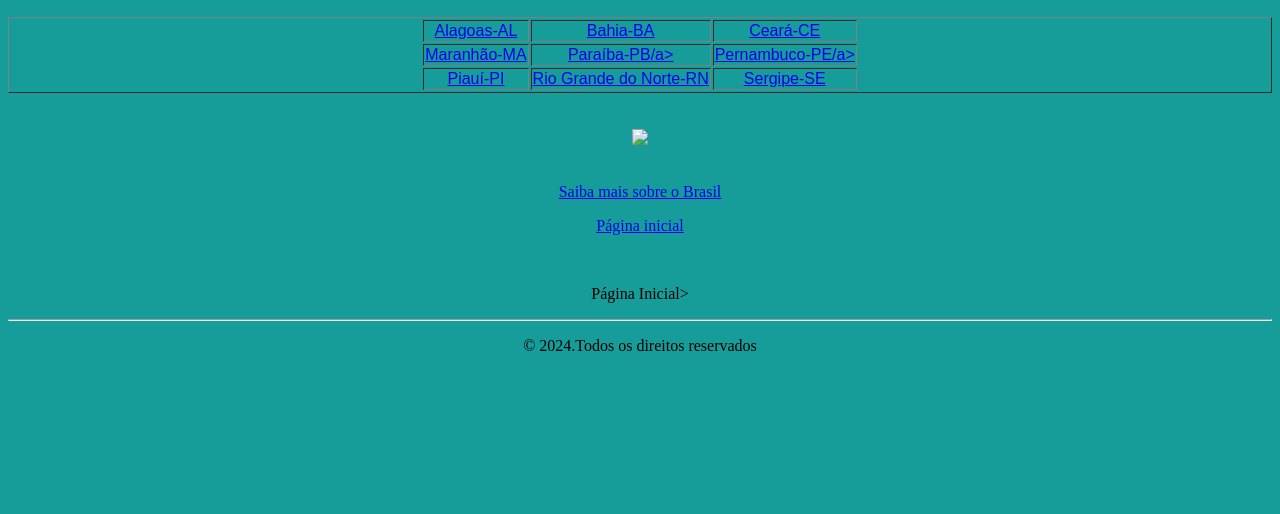
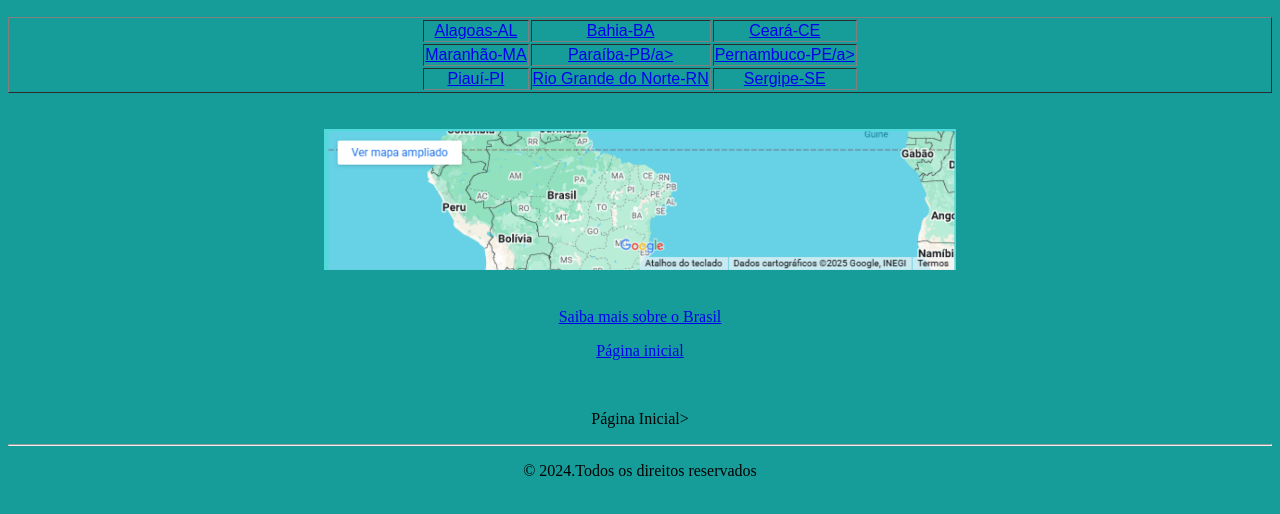
Before and after one commit to ypriscilacodes/portfolio3, a plain HTML site: page indexhtml.html in a window 1280 px wide. Shown: the part 110-624 px from the top of the page. Drawn offline with Linux system fonts and the light colour scheme.

Commit message:
Update indexhtml.html

```diff
--- a/indexhtml.html
+++ b/indexhtml.html
@@ -31,7 +31,7 @@
 
             <br>
             <br>
-            <img id="mapa" src="../Site/imagens/mapaampliado.jpg" width="50%"><br><br>
+            <img id="mapa" src="mapaampliado.jpg" width="50%"><br><br>
             <p><a class="saiba-mais" href="https://www.youtube.com/embed/OHi7bofwEPE?si=u8nV2-tTpPThCdKr">Saiba mais sobre o Brasil</a></p>
             <p><a class="index5" href="index.html">Página inicial</a></p><br>
             <p><link rel="stylesheet" href="index.html"> Página Inicial></p>
```
